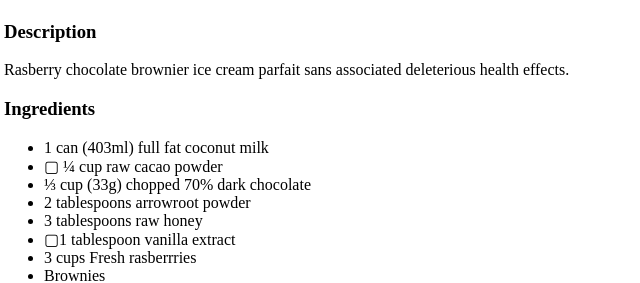
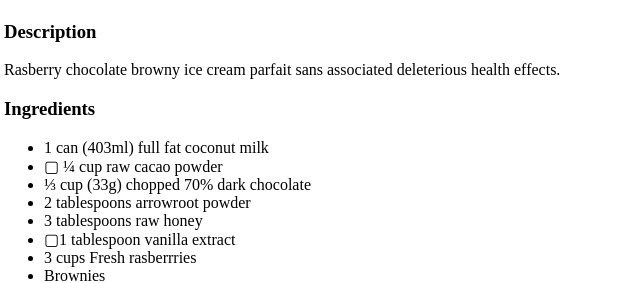
Before and after one commit to Jedack-TOP/odin-recipes, a plain HTML site: page recipes/chocolate_brownie_icecream_parfait.html in a window 1280 px wide. Shown: the part 882-1165 px from the top of the page, 4-644 px from the left. Drawn offline with Linux system fonts and the light colour scheme.

Commit message:
Update spelling

```diff
--- a/recipes/chocolate_brownie_icecream_parfait.html
+++ b/recipes/chocolate_brownie_icecream_parfait.html
@@ -13,7 +13,7 @@
 <!-- The empty paragraph tag below is because the Description heading was situated next to the image. -->
     <p></p>
     <h3>Description</h3>
-        <p>Rasberry chocolate brownier ice cream parfait sans associated deleterious health effects.</p>
+        <p>Rasberry chocolate browny ice cream parfait sans associated deleterious health effects.</p>
 
     <h3>Ingredients</h3>
         <ul>
```
